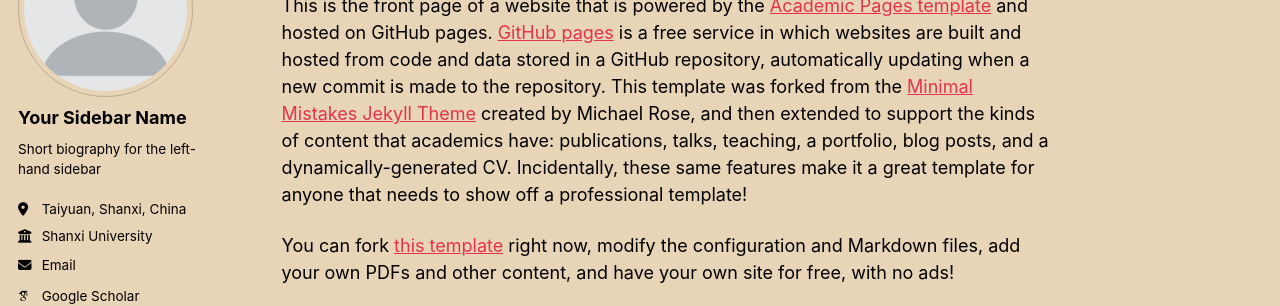
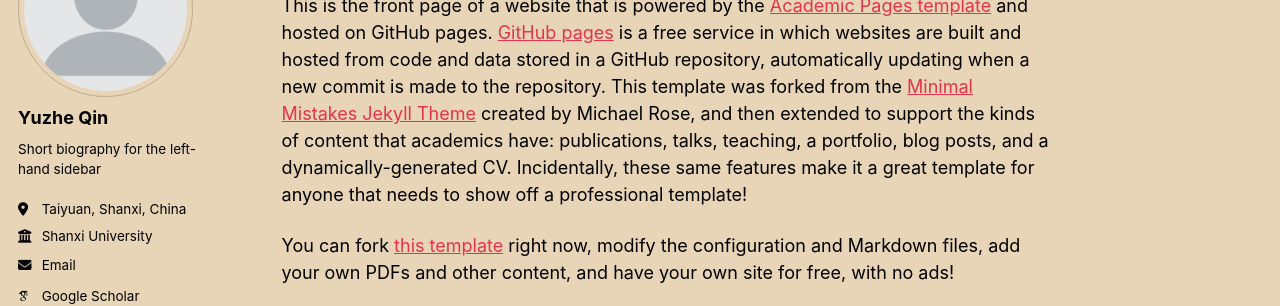
Before and after one commit to yzqinmath/yzqinmath.github.io, a Jekyll site: the page built from _pages/about.md, in a window 1280 px wide. Shown: the part 179-485 px from the top of the page. Built offline with Jekyll 4.4.1, drawn with Linux system fonts in a browser that asks for light colours; some web fonts are replaced; a script bundle is joined from its source files by our own code; library files that are not in the unit come from our copies; a file with an impossible date is left out.

Commit message:
Update author name in configuration

```diff
--- a/_config.yml
+++ b/_config.yml
@@ -24,7 +24,7 @@ repository               : "academicpages/academicpages.github.io"
 author:
   # Biographic information
   avatar           : "profile.png"
-  name             : "Your Sidebar Name"
+  name             : "Yuzhe Qin"
   pronouns         : # example: "he/him"
   bio              : "Short biography for the left-hand sidebar"
   location         : "Taiyuan, Shanxi, China"
```
